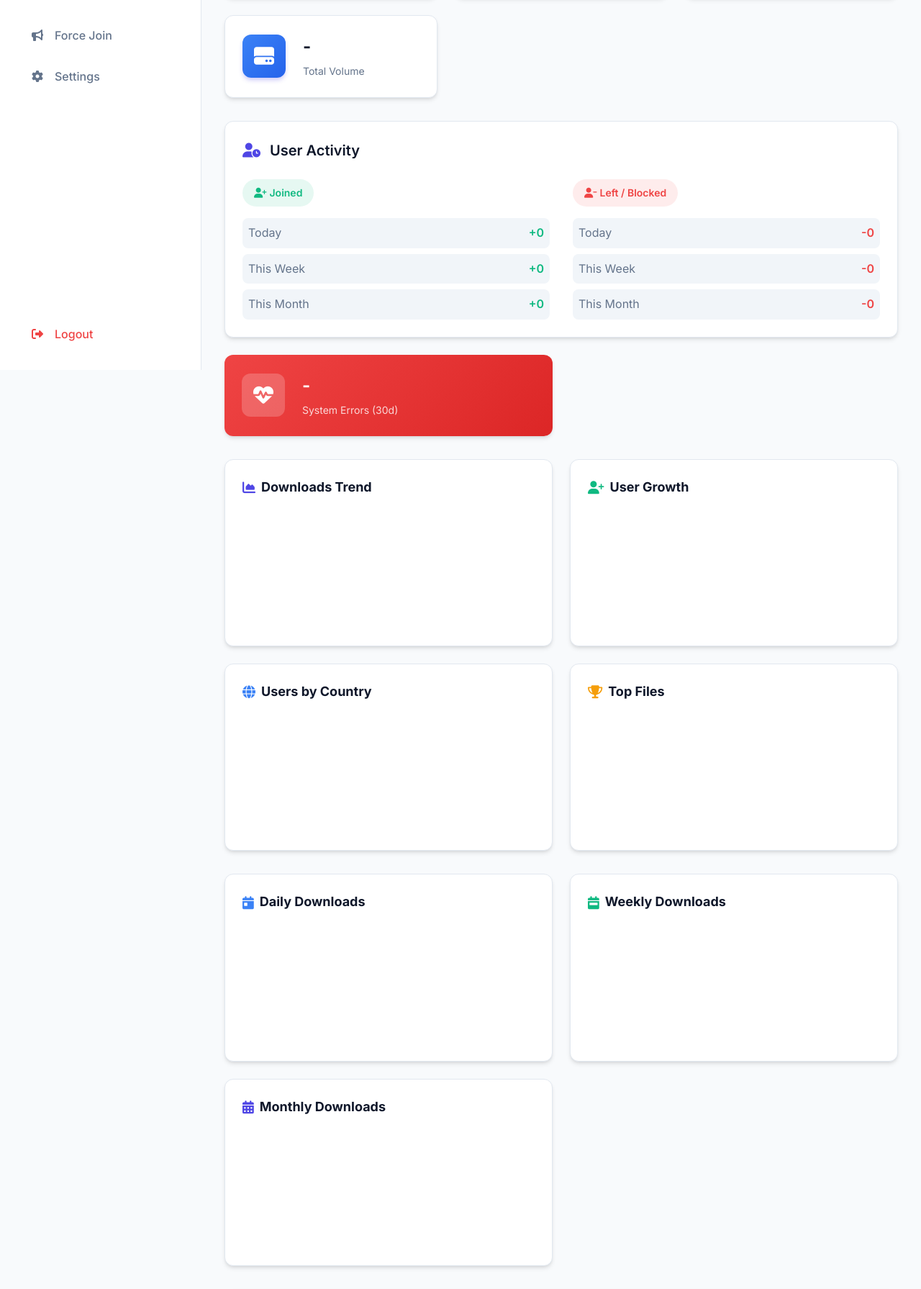
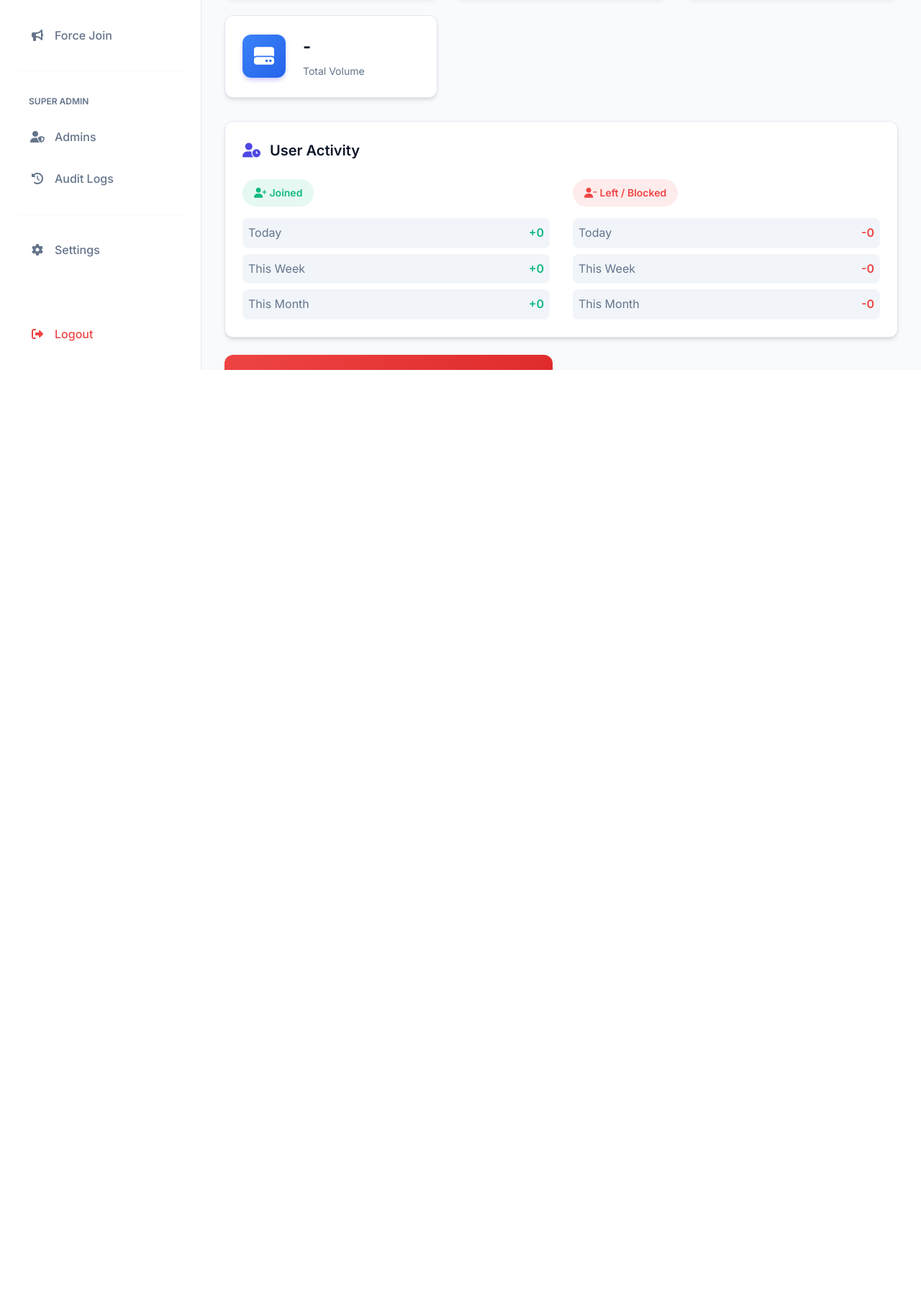
Before and after one commit to asobitov2005/cloud-bot, a FastAPI app: page /admin/dashboard in a window 1280 px wide. Shown: the part 286-2077 px from the top of the page at 72% size. After the commit the page ends 800 px from the top, so only its background shows below. Run offline with FastAPI, Linux system fonts and the light colour scheme; data that the repository does not hold is empty; a map, chart or similar area stays blank; parts of the project's set-up code (start-up, migrations or seed data) failed here and were passed over.

Commit message:
feat: added sidebar menus + smooth page transitions

```diff
--- a/app/static/css/style.css
+++ b/app/static/css/style.css
@@ -466,3 +466,134 @@
         grid-template-columns: 1fr;
     }
 }
+
+/* ==================== SMOOTH ANIMATIONS ==================== */
+
+/* Fade In Animation */
+@keyframes fadeIn {
+    from {
+        opacity: 0;
+        transform: translateY(10px);
+    }
+
+    to {
+        opacity: 1;
+        transform: translateY(0);
+    }
+}
+
+/* Slide Up Animation */
+@keyframes slideUp {
+    from {
+        opacity: 0;
+        transform: translateY(20px);
+    }
+
+    to {
+        opacity: 1;
+        transform: translateY(0);
+    }
+}
+
+/* Pulse Animation for Loading */
+@keyframes pulse {
+
+    0%,
+    100% {
+        opacity: 1;
+    }
+
+    50% {
+        opacity: 0.5;
+    }
+}
+
+/* Page Content Transitions */
+.page-content {
+    animation: fadeIn 0.3s ease-in-out;
+}
+
+/* Card Stagger Animation */
+.stat-card,
+.chart-card {
+    animation: slideUp 0.4s ease-out;
+    animation-fill-mode: both;
+}
+
+.stat-card:nth-child(1) {
+    animation-delay: 0.05s;
+}
+
+.stat-card:nth-child(2) {
+    animation-delay: 0.1s;
+}
+
+.stat-card:nth-child(3) {
+    animation-delay: 0.15s;
+}
+
+.stat-card:nth-child(4) {
+    animation-delay: 0.2s;
+}
+
+/* Table Row Animation */
+.modern-table tbody tr {
+    animation: fadeIn 0.3s ease-in;
+    animation-fill-mode: both;
+}
+
+/* Nav Item Hover Effect */
+.nav-item {
+    position: relative;
+    overflow: hidden;
+}
+
+.nav-item::before {
+    content: '';
+    position: absolute;
+    left: 0;
+    top: 50%;
+    transform: translateY(-50%);
+    width: 3px;
+    height: 0;
+    background: var(--primary-color);
+    transition: height 0.2s ease;
+    border-radius: 0 3px 3px 0;
+}
+
+.nav-item:hover::before,
+.nav-item.active::before {
+    height: 60%;
+}
+
+/* Smooth Link Transitions */
+a,
+button {
+    -webkit-tap-highlight-color: transparent;
+}
+
+/* Loading Spinner */
+.fa-spinner {
+    animation: spin 1s linear infinite;
+}
+
+@keyframes spin {
+    from {
+        transform: rotate(0deg);
+    }
+
+    to {
+        transform: rotate(360deg);
+    }
+}
+
+/* Smooth Scroll */
+html {
+    scroll-behavior: smooth;
+}
+
+/* Focus States */
+*:focus-visible {
+    outline: 2px solid var(--primary-color);
+    outline-offset: 2px;
+}
--- a/app/templates/base.html
+++ b/app/templates/base.html
@@ -42,6 +42,24 @@
                 <a href="/admin/fsub" class="nav-item {% block fsub_active %}{% endblock %}">
                     <span><i class="fas fa-bullhorn"></i></span> Force Join
                 </a>
+
+                <!-- Super Admin Section -->
+                <div class="nav-divider"
+                    style="margin: 1rem 0; border-top: 1px solid var(--border-color); opacity: 0.3;"></div>
+                <div class="nav-section-title"
+                    style="padding: 0.5rem 1rem; font-size: 0.75rem; text-transform: uppercase; color: var(--text-muted); font-weight: 600;">
+                    Super Admin</div>
+
+                <a href="/admin/admins" class="nav-item {% block admins_active %}{% endblock %}">
+                    <span><i class="fas fa-user-shield"></i></span> Admins
+                </a>
+                <a href="/admin/logs" class="nav-item {% block logs_active %}{% endblock %}">
+                    <span><i class="fas fa-history"></i></span> Audit Logs
+                </a>
+
+                <div class="nav-divider"
+                    style="margin: 1rem 0; border-top: 1px solid var(--border-color); opacity: 0.3;"></div>
+
                 <a href="/admin/settings" class="nav-item {% block settings_active %}{% endblock %}">
                     <span><i class="fas fa-cog"></i></span> Settings
                 </a>
@@ -54,8 +72,17 @@
             </div>
         </nav>
 
-        <!-- Main content -->
-        <main class="main-content">
+        <!-- Main content with smooth transitions -->
+        <main class="main-content" id="mainContent">
+            <!-- Loading overlay -->
+            <div id="pageLoader"
+                style="display: none; position: fixed; top: 0; left: 0; right: 0; bottom: 0; background: var(--bg-main); z-index: 9999; display: flex; align-items: center; justify-content: center; opacity: 0; transition: opacity 0.3s;">
+                <div style="text-align: center;">
+                    <i class="fas fa-spinner fa-spin" style="font-size: 3rem; color: var(--primary-color);"></i>
+                    <p style="margin-top: 1rem; color: var(--text-muted);">Loading...</p>
+                </div>
+            </div>
+
             <!-- Top Bar for Mobile & Theme Toggle -->
             <div style="display: flex; justify-content: flex-end; margin-bottom: 1rem; gap: 1rem;">
                 <button class="theme-toggle" id="themeToggle" title="Toggle Theme">
@@ -63,7 +90,10 @@
                 </button>
             </div>
 
-            {% block content %}{% endblock %}
+            <!-- Page content with fade-in animation -->
+            <div class="page-content" style="animation: fadeIn 0.3s ease-in;">
+                {% block content %}{% endblock %}
+            </div>
         </main>
     </div>
 
```
